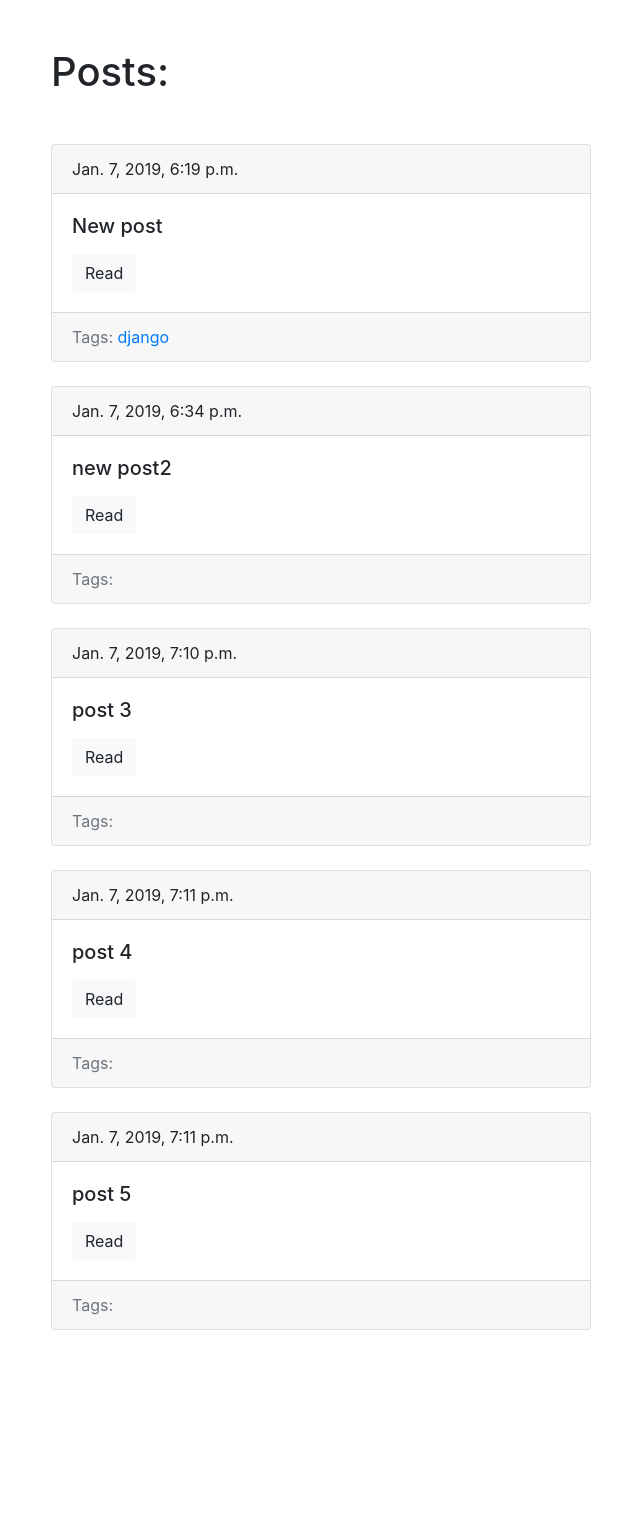
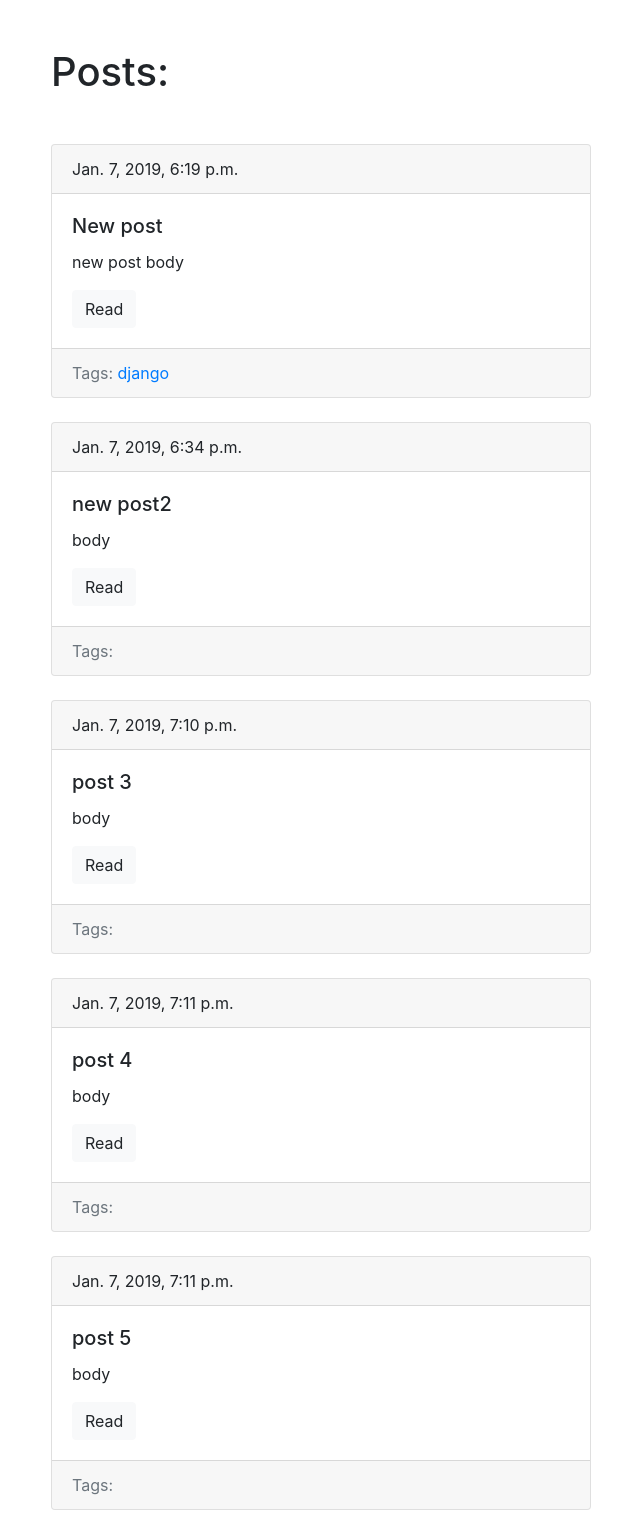
Before and after one commit to Voodoo86/Blogengine_django2_first_steps, a Django app: page /blog/ in a window 1280 px wide. Shown: the part 56-1590 px from the top of the page, without its empty margins (224-864 px from the left). Before the commit the page ends 1386 px from the top, so only its background shows below. Run offline with Django 3.2, Linux system fonts and the light colour scheme; data comes from the database, SQL or seed files in the repository; some libraries are stand-ins or nearby versions.

Commit message:
Fix: post.body|truncatewords:15

```diff
--- a/blog/templates/blog/includes/post_card_template.html
+++ b/blog/templates/blog/includes/post_card_template.html
@@ -4,7 +4,7 @@
     </div>
     <div class="card-body">
         <h5 class="card-title">{{ post.title|truncatewords:15 }}</h5>
-        <p class="card-text"></p>
+        <p class="card-text">{{ post.body|truncatewords:15 }}</p>
         <a href="{{ post.get_absolute_url }}" class="btn btn-light">Read</a>
     </div>
     <div class="card-footer text-muted">
```
